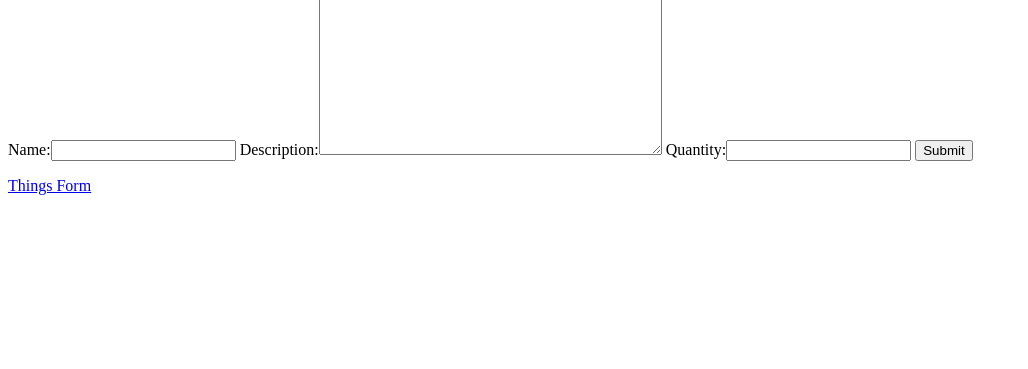
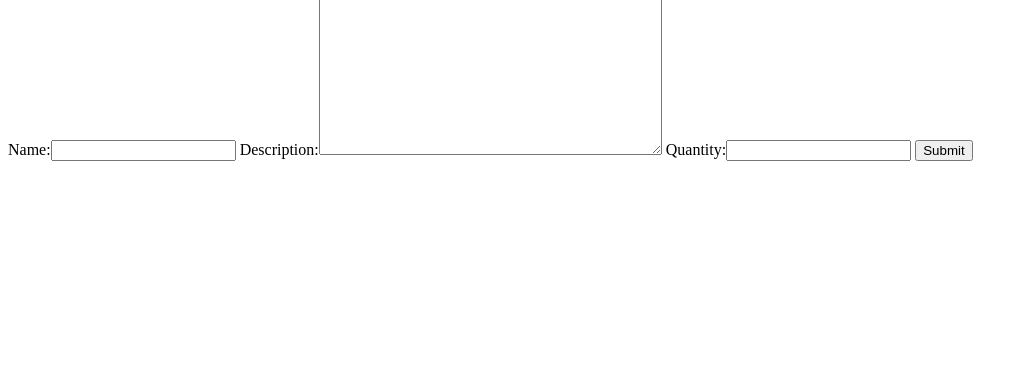
Before and after one commit to KCL-SEG/things-2-Muhammad0527, a Django app: template things/templates/home.html in a window 1280 px wide. Shown: the part 67-436 px from the top of the page, without its empty margins (0-1028 px from the left). Run offline with Django 3.2, Linux system fonts and the light colour scheme; the template is opened without the code that fills it: values that come from a table or form of the project are taken from there, others are empty.

Commit message:
Added form to home page

```diff
--- a/thingproject/urls.py
+++ b/thingproject/urls.py
@@ -20,5 +20,4 @@ from things import views
 urlpatterns = [
     path('admin/', admin.site.urls),
     path('', views.home, name='home'),
-    path('things_form/', views.things_form, name='things')
 ]
--- a/things/templates/home.html
+++ b/things/templates/home.html
@@ -6,11 +6,10 @@
   <h1>
     Things
   </h1>
-    <form action="{% url 'things' %}" method="post">
+    <form action="form" method="post">
       {% csrf_token %}
       {{ form }}
       <input type="submit" value="Submit">
   </form>
-  <p><a href="{% url 'things' %}">Things Form</a></p>
 </body>
 </html>
```
